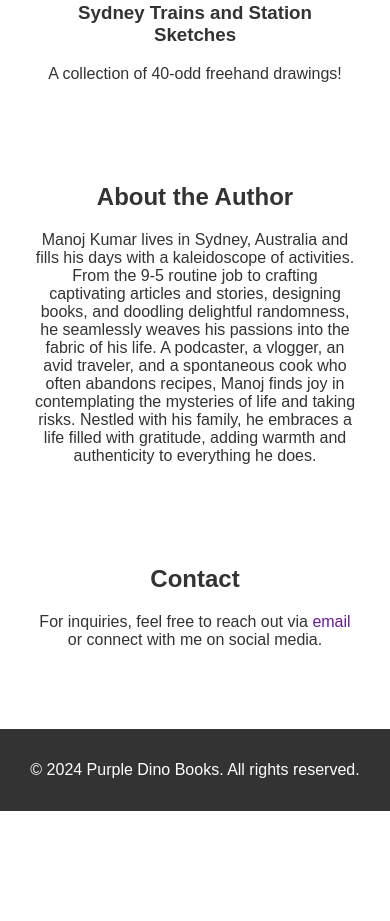
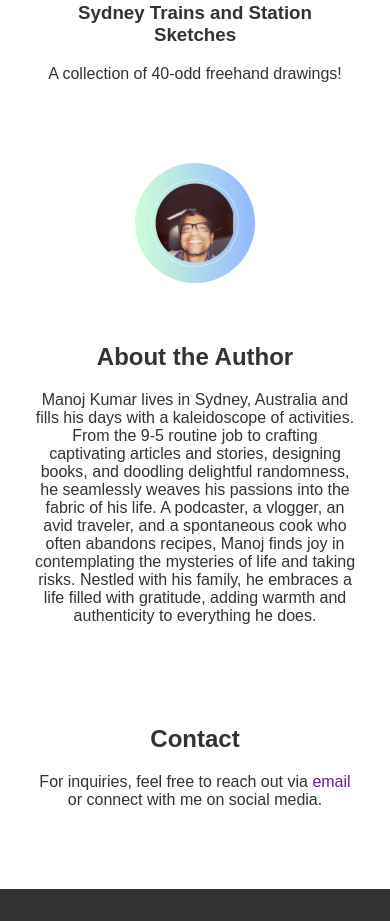
Before and after one commit to emanoj1/purpledinobooks, a React (Create React App) app: page / in a window 390 px wide. Shown: the part 1440-2361 px from the top of the page. Before the commit the page ends 2251 px from the top, so only its background shows below. Built offline with nearby package versions, Linux system fonts and the light colour scheme.

Commit message:
Upload author image and style bio section

```diff
--- a/src/App.css
+++ b/src/App.css
@@ -34,13 +34,31 @@
 }
 
 /* Bio section styling */
+/* Responsive styling for bio at the bottom */
 
 .bio {
-  text-align: center;
+  display: flex;
+  align-items: center;
+  justify-content: center;
   padding: 2rem;
+  max-width: 800px;
+  margin: 0 auto;
+  text-align: left;
+  gap: 1.5rem;
+  flex-direction: row; /* Default layout: image and text side-by-side */
+}
+
+.bio-image {
+  width: 120px;
+  height: 120px;
+  border-radius: 50%; /* Circular image */
+  object-fit: cover;   /* Ensures the image covers without distortion */
+}
+
+.bio-text {
   max-width: 600px;
-  margin: 0 auto;
 }
+
 
 /* Contact section styling */
 
@@ -93,3 +111,19 @@ header {
   max-width: 800px;
   margin: 0 auto;
 }
+
+/* Bio styling - Responsive layout for mobile devices */
+@media (max-width: 600px) {
+  .bio {
+    flex-direction: column; /* Stacks image above text */
+    text-align: center;     /* Centers content for a balanced look */
+  }
+
+  .bio-image {
+    margin-bottom: 1rem; /* Adds space between image and text */
+  }
+
+  .bio-text {
+    max-width: 100%;      /* Full width on mobile */
+  }
+}
--- a/src/components/Bio.js
+++ b/src/components/Bio.js
@@ -3,14 +3,17 @@ import React from 'react';
 const Bio = () => {
   return (
     <div className="bio">
-      <h2>About the Author</h2>
-      <p>
+        <img src="/images/ManojPolaroidBio.png" alt="Author" className="bio-image" />
+        <div className="bio-text">
+            <h2>About the Author</h2>
+            <p>
         Manoj Kumar lives in Sydney, Australia and fills his days with a kaleidoscope of activities.
         From the 9-5 routine job to crafting captivating articles and stories, designing books, and doodling delightful randomness,
         he seamlessly weaves his passions into the fabric of his life. A podcaster, a vlogger, an avid traveler, and a spontaneous cook who often abandons recipes,
         Manoj finds joy in contemplating the mysteries of life and taking risks.
         Nestled with his family, he embraces a life filled with gratitude, adding warmth and authenticity to everything he does.
-      </p>
+            </p>
+        </div>
     </div>
   );
 };
```
Also changed, not shown: public/images/ManojPolaroidBio.png (added).
